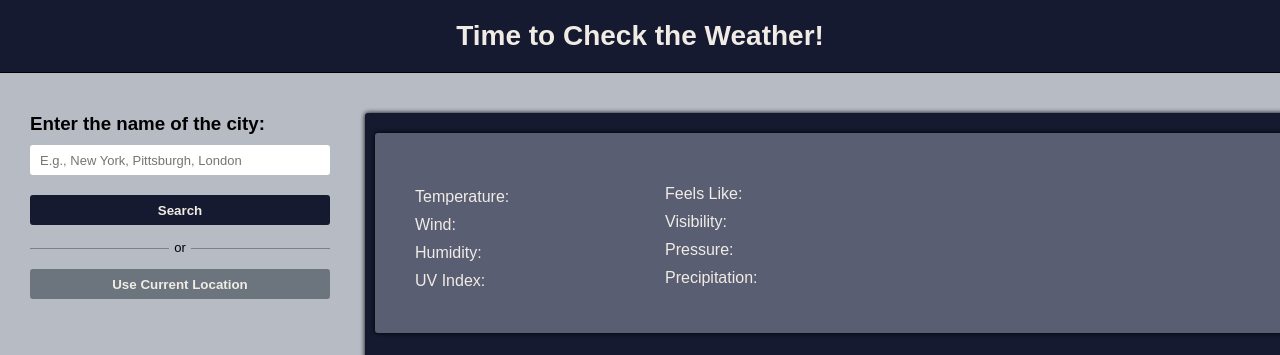
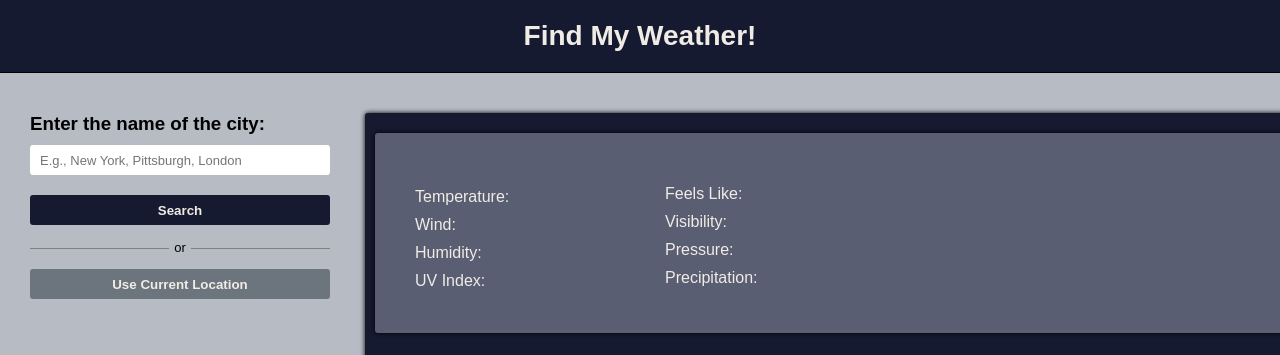
Before and after one commit to Supreme-bren/Weather-App-Project, a website: page public/index.html in a window 1280 px wide. Shown: the top 355 px of the page. Drawn offline with Linux system fonts and the light colour scheme.

Commit message:
updated README and index.html

```diff
--- a/public/index.html
+++ b/public/index.html
@@ -9,7 +9,7 @@
     <title>Weather App</title>
 </head>
 <body>
-    <h1 id="title">Time to Check the Weather!</h1>
+    <h1 id="title">Find My Weather!</h1>
     <div class="weather-container">
         <div class="weather-input">
             <h3 id="header">Enter the name of the city:</h3>
```
Also changed, not shown: README.md.
